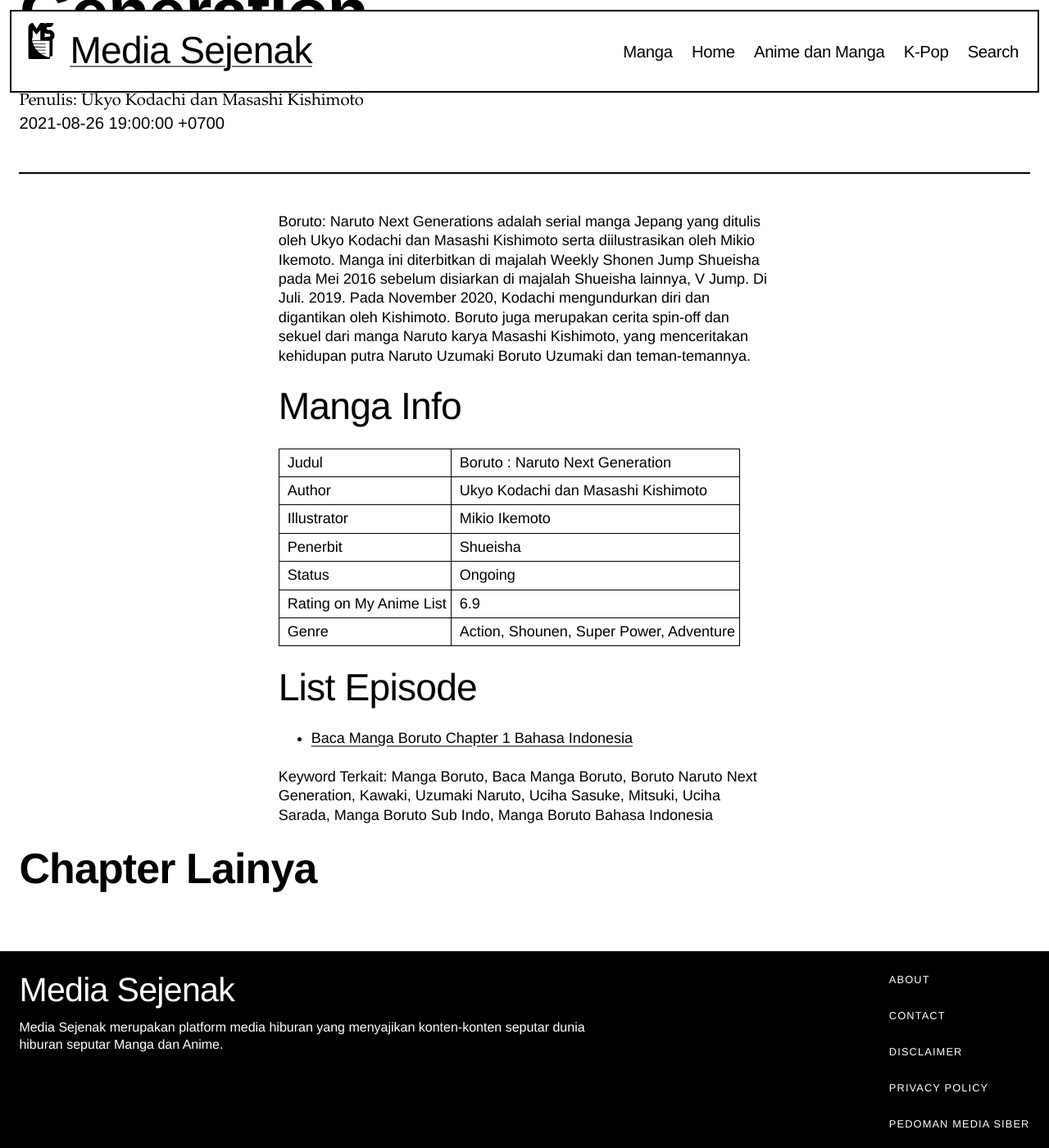
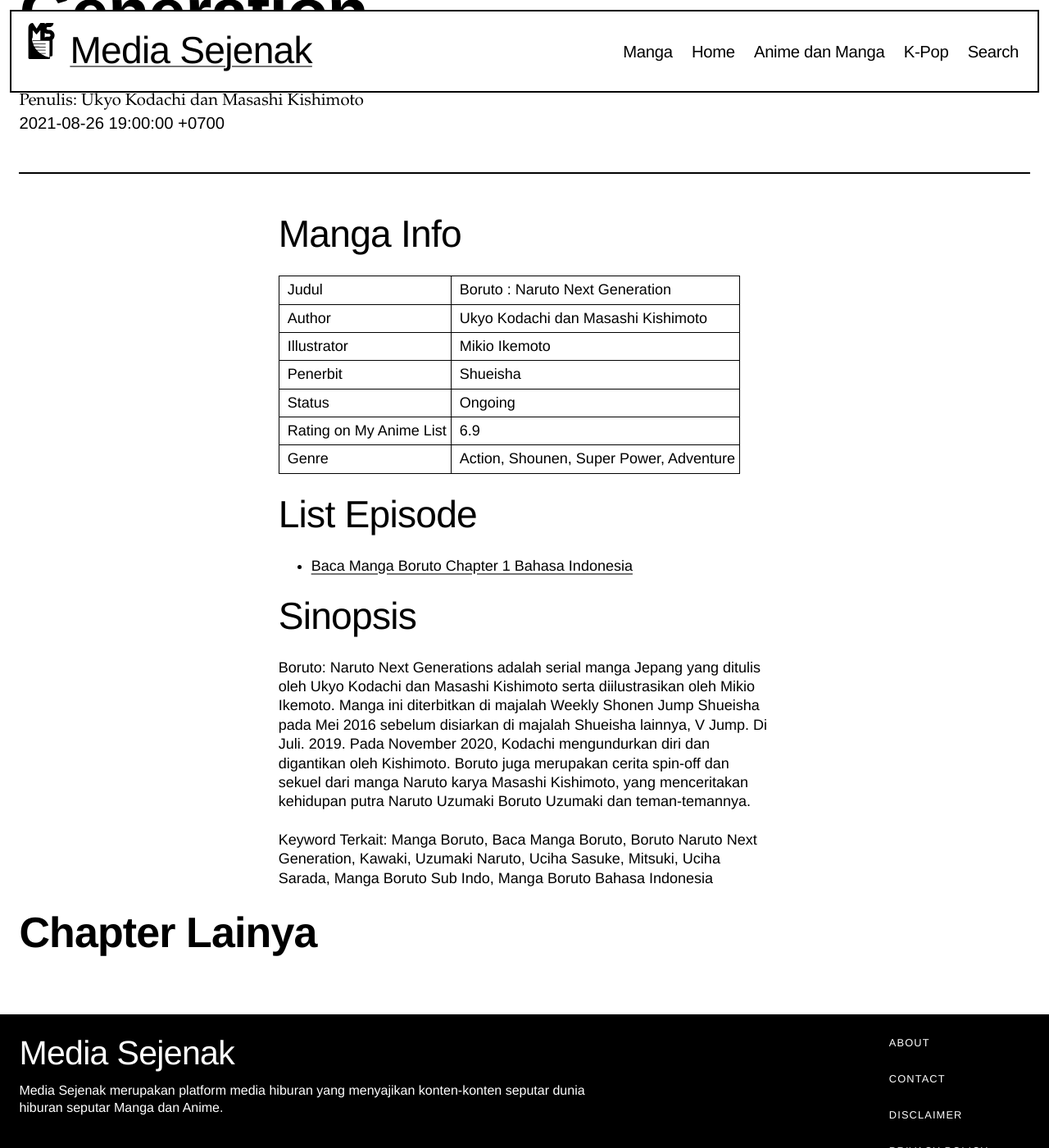
Before and after one commit to mediasejenak/mediasejenak.github.io, a Jekyll site: the page built from _series/Boruto.html, in a window 1280 px wide and 1400 px high, scrolled down 1506 px. Shown: the whole window at 82% size. Built offline with Jekyll 4.4.1, drawn with Linux system fonts in a browser that asks for light colours; some web fonts are replaced; a script that is not in the unit is left out; some of the changed lines change nothing that is shown.

Commit message:
Update Boruto.html

```diff
--- a/_series/Boruto.html
+++ b/_series/Boruto.html
@@ -11,8 +11,6 @@
 tags: [Series]
 keyword: Manga Boruto, Baca Manga Boruto, Boruto Naruto Next Generation, Kawaki, Uzumaki Naruto, Uciha Sasuke, Mitsuki, Uciha Sarada, Manga Boruto Sub Indo, Manga Boruto Bahasa Indonesia
 ---
-<p>Boruto: Naruto Next Generations adalah serial manga Jepang yang ditulis oleh Ukyo Kodachi dan Masashi Kishimoto serta diilustrasikan oleh Mikio Ikemoto. Manga ini diterbitkan di majalah Weekly Shonen Jump Shueisha pada Mei 2016 sebelum disiarkan di majalah Shueisha lainnya, V Jump. Di Juli. 2019. Pada November 2020, Kodachi mengundurkan diri dan digantikan oleh Kishimoto. Boruto juga merupakan cerita spin-off dan sekuel dari manga Naruto karya Masashi Kishimoto, yang menceritakan kehidupan putra Naruto Uzumaki Boruto Uzumaki dan teman-temannya.</p>
-
   <h2>Manga Info</h2>
 <style>
 	.demo {
@@ -73,6 +71,9 @@
 {% endfor %}
 </ul>
 
+<h2>Sinopsis</h2>
+<p>Boruto: Naruto Next Generations adalah serial manga Jepang yang ditulis oleh Ukyo Kodachi dan Masashi Kishimoto serta diilustrasikan oleh Mikio Ikemoto. Manga ini diterbitkan di majalah Weekly Shonen Jump Shueisha pada Mei 2016 sebelum disiarkan di majalah Shueisha lainnya, V Jump. Di Juli. 2019. Pada November 2020, Kodachi mengundurkan diri dan digantikan oleh Kishimoto. Boruto juga merupakan cerita spin-off dan sekuel dari manga Naruto karya Masashi Kishimoto, yang menceritakan kehidupan putra Naruto Uzumaki Boruto Uzumaki dan teman-temannya.</p>
+
 <p>Keyword Terkait: {{ page.keyword }}</p>
 
 <script type="application/ld+json">
```
